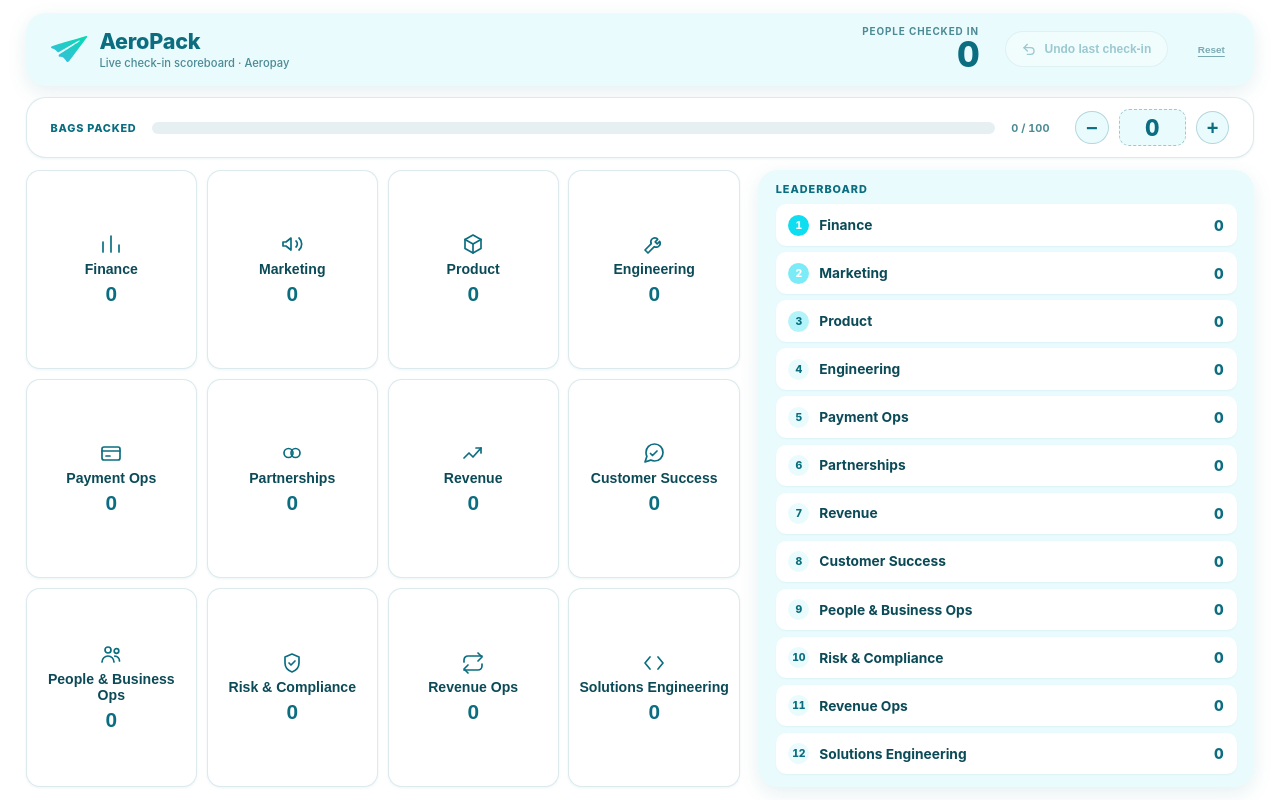
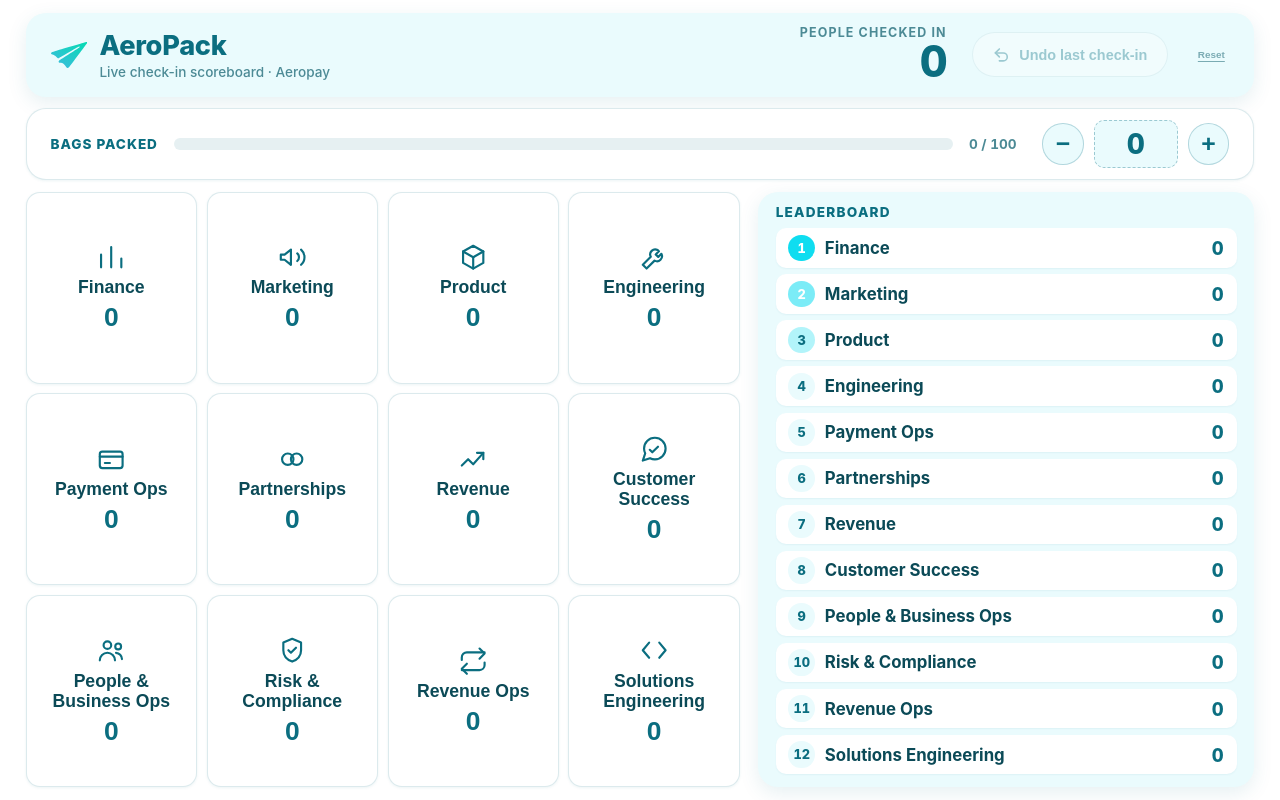
Before and after one commit to sanajamkatel/aeropack-checkin-scoreboard, a plain HTML site: page index.html in a window 1280 px wide. Drawn offline with Linux system fonts and the light colour scheme.

Commit message:
Increase font sizes and touch targets across the UI

```diff
--- a/index.html
+++ b/index.html
@@ -76,7 +76,7 @@
 
   .brand-text h1{
     margin: 0;
-    font-size: clamp(1.05rem, 1.9vh + 0.4rem, 1.5rem);
+    font-size: clamp(1.3rem, 2.4vh + 0.5rem, 1.9rem);
     letter-spacing: -0.01em;
     font-weight: 800;
     color: var(--aqua-deep);
@@ -85,7 +85,7 @@
 
   .brand-text p{
     margin: 2px 0 0;
-    font-size: clamp(0.68rem, 1vh + 0.2rem, 0.85rem);
+    font-size: clamp(0.82rem, 1.2vh + 0.25rem, 1.02rem);
     color: var(--ink-muted);
     font-weight: 500;
     white-space: nowrap;
@@ -108,7 +108,7 @@
   }
 
   .total-label{
-    font-size: clamp(0.62rem, 0.8vh + 0.2rem, 0.75rem);
+    font-size: clamp(0.78rem, 1vh + 0.25rem, 0.92rem);
     text-transform: uppercase;
     letter-spacing: 0.09em;
     font-weight: 700;
@@ -116,7 +116,7 @@
   }
 
   .total-number{
-    font-size: clamp(1.7rem, 3.6vh + 0.4rem, 2.6rem);
+    font-size: clamp(2.1rem, 4.4vh + 0.5rem, 3.2rem);
     font-weight: 800;
     color: var(--aqua-deep);
     font-variant-numeric: tabular-nums;
@@ -180,7 +180,7 @@
 
   .kits-label{
     flex: 0 0 auto;
-    font-size: clamp(0.68rem, 0.9vh + 0.2rem, 0.82rem);
+    font-size: clamp(0.85rem, 1.1vh + 0.25rem, 1rem);
     font-weight: 800;
     color: var(--aqua-deep);
     text-transform: uppercase;
@@ -197,7 +197,7 @@
   .kits-text{
     flex: 0 0 auto;
     font-weight: 700;
-    font-size: clamp(0.68rem, 0.9vh + 0.2rem, 0.82rem);
+    font-size: clamp(0.85rem, 1.1vh + 0.25rem, 1rem);
     color: var(--ink-muted);
     font-variant-numeric: tabular-nums;
     white-space: nowrap;
@@ -212,13 +212,13 @@
 
   .stepper-btn{
     flex: 0 0 auto;
-    width: clamp(32px, 4.2vh, 42px);
-    height: clamp(32px, 4.2vh, 42px);
+    width: clamp(40px, 5.2vh, 52px);
+    height: clamp(40px, 5.2vh, 52px);
     border-radius: 50%;
     border: 1.6px solid rgba(11,110,128,0.25);
     background: var(--aqua-tint);
     color: var(--aqua-deep);
-    font-size: 1.25rem;
+    font-size: 1.55rem;
     font-weight: 800;
     line-height: 1;
     display: flex;
@@ -234,14 +234,14 @@
     flex: 0 0 auto;
     min-width: 3em;
     text-align: center;
-    font-size: clamp(1.2rem, 2vh + 0.4rem, 1.7rem);
+    font-size: clamp(1.5rem, 2.5vh + 0.5rem, 2.1rem);
     font-weight: 800;
     color: var(--aqua-deep);
     font-variant-numeric: tabular-nums;
     background: var(--aqua-tint);
     border: 1.6px dashed rgba(11,110,128,0.35);
     border-radius: var(--radius-sm);
-    padding: 4px 12px;
+    padding: 6px 14px;
     cursor: text;
     font-family: inherit;
   }
@@ -258,7 +258,7 @@
     flex: 0 0 auto;
     width: 4.2em;
     text-align: center;
-    font-size: clamp(1.2rem, 2vh + 0.4rem, 1.7rem);
+    font-size: clamp(1.5rem, 2.5vh + 0.5rem, 2.1rem);
     font-weight: 800;
     color: var(--aqua-deep);
     font-variant-numeric: tabular-nums;
@@ -279,15 +279,15 @@
     border: 1.5px solid rgba(11,110,128,0.22);
     color: var(--aqua-deep);
     font-weight: 700;
-    font-size: clamp(0.72rem, 0.9vh + 0.3rem, 0.86rem);
-    padding: 9px 16px;
+    font-size: clamp(0.88rem, 1.1vh + 0.35rem, 1.05rem);
+    padding: 12px 20px;
     border-radius: 999px;
     cursor: pointer;
     transition: background 150ms ease, transform 100ms ease, border-color 150ms ease, opacity 150ms ease;
     white-space: nowrap;
   }
 
-  .icon-btn svg{ width: 16px; height: 16px; }
+  .icon-btn svg{ width: 19px; height: 19px; }
 
   .icon-btn:hover:not(:disabled){ background: var(--aqua-tint); border-color: rgba(11,110,128,0.4); }
   .icon-btn:active:not(:disabled){ transform: scale(0.94); }
@@ -362,15 +362,15 @@
   }
 
   .team-icon{
-    width: clamp(18px, 3vh, 28px);
-    height: clamp(18px, 3vh, 28px);
+    width: clamp(24px, 3.8vh, 36px);
+    height: clamp(24px, 3.8vh, 36px);
     color: var(--aqua-deep);
     flex: 0 0 auto;
   }
 
   .team-name{
     font-weight: 700;
-    font-size: clamp(0.62rem, 0.85vw + 0.35rem, 0.88rem);
+    font-size: clamp(0.8rem, 1.05vw + 0.45rem, 1.1rem);
     text-align: center;
     color: var(--ink);
     line-height: 1.15;
@@ -378,7 +378,7 @@
   }
 
   .team-count{
-    font-size: clamp(1.15rem, 1.8vh + 0.4rem, 1.7rem);
+    font-size: clamp(1.5rem, 2.3vh + 0.5rem, 2.15rem);
     font-weight: 800;
     color: var(--aqua-deep);
     font-variant-numeric: tabular-nums;
@@ -416,7 +416,7 @@
 
   .leaderboard-panel h2{
     margin: 0 0 clamp(6px, 1vh, 10px);
-    font-size: clamp(0.68rem, 0.9vh + 0.2rem, 0.8rem);
+    font-size: clamp(0.85rem, 1.1vh + 0.25rem, 1rem);
     text-transform: uppercase;
     letter-spacing: 0.09em;
     font-weight: 800;
@@ -450,13 +450,13 @@
 
   .lb-rank{
     flex: 0 0 auto;
-    width: clamp(20px, 2.6vh, 27px);
-    height: clamp(20px, 2.6vh, 27px);
+    width: clamp(25px, 3.3vh, 34px);
+    height: clamp(25px, 3.3vh, 34px);
     border-radius: 50%;
     background: var(--aqua-tint);
     color: var(--aqua-deep);
     font-weight: 800;
-    font-size: clamp(0.65rem, 0.9vh + 0.15rem, 0.78rem);
+    font-size: clamp(0.8rem, 1.05vh + 0.2rem, 0.95rem);
     display: flex;
     align-items: center;
     justify-content: center;
@@ -471,7 +471,7 @@
     flex: 1 1 auto;
     min-width: 0;
     font-weight: 700;
-    font-size: clamp(0.68rem, 0.85vw + 0.3rem, 0.86rem);
+    font-size: clamp(0.85rem, 1.05vw + 0.4rem, 1.05rem);
     color: var(--ink);
     white-space: nowrap;
     overflow: hidden;
@@ -481,7 +481,7 @@
   .lb-count{
     flex: 0 0 auto;
     font-weight: 800;
-    font-size: clamp(0.75rem, 0.9vw + 0.3rem, 0.94rem);
+    font-size: clamp(0.92rem, 1.1vw + 0.4rem, 1.15rem);
     color: var(--aqua-deep);
     font-variant-numeric: tabular-nums;
     min-width: 1.6em;
```
